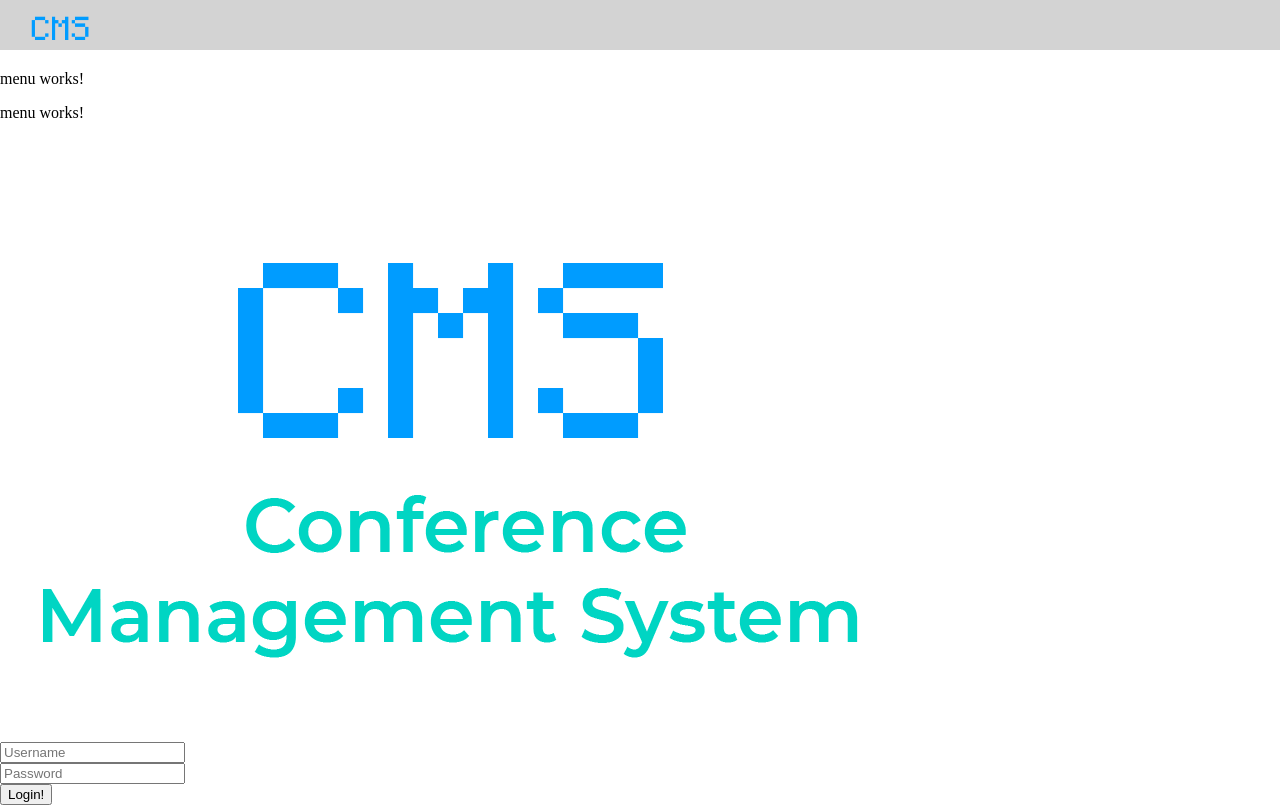
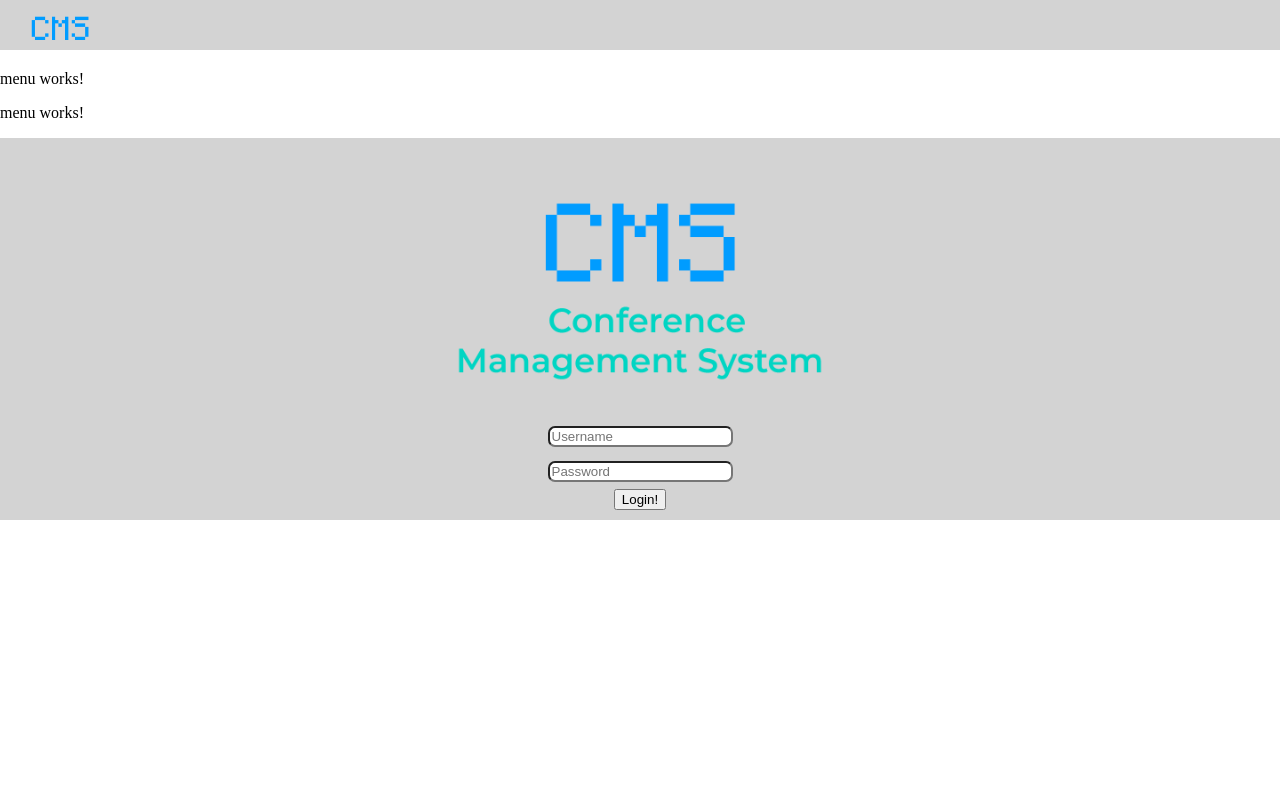
Before and after one commit to condoran/Ciobanii-si-Oile, an Angular app in the folder ConferenceManagement/web/src/main/frontend/front/: page / in a window 1280 px wide. Built offline with nearby package versions, Linux system fonts and the light colour scheme.

Commit message:
css login

```diff
--- a/ConferenceManagement/web/src/main/frontend/front/src/app/login-page/login-page.component.css
+++ b/ConferenceManagement/web/src/main/frontend/front/src/app/login-page/login-page.component.css
@@ -0,0 +1,26 @@
+.bigLogo
+{
+  width: 400px;
+}
+.register{
+  margin:5px;
+}
+
+input
+{
+  border-radius: 7px;
+  margin: 7px;
+}
+
+input:focus
+{
+  outline: none;
+}
+
+.container{
+  padding: 10px;
+  height: auto;
+  background-color: lightgray;
+  width:auto;
+  text-align: center;
+}
```
